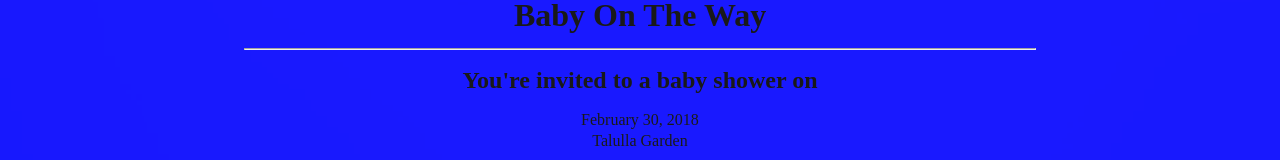
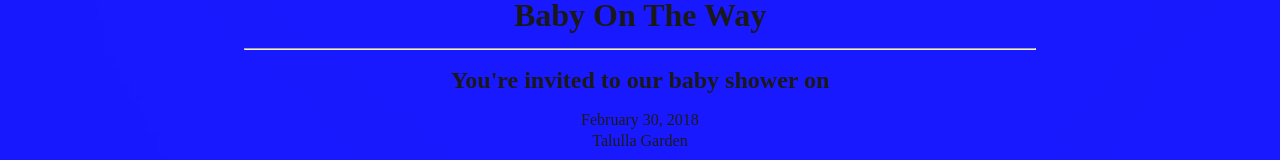
Before and after one commit to JSmith31/baby-shower, a plain HTML site: page index.html in a window 1280 px wide. Shown: the part 150-310 px from the top of the page. Drawn offline with Linux system fonts and the light colour scheme.

Commit message:
Add markup
Change "a baby shower" to personalized "our baby shower".

```diff
--- a/index.html
+++ b/index.html
@@ -31,7 +31,7 @@
     <h1>Baby On The Way</h1>
     <hr>
     <div class="content-wrap">
-      <h2 class="content-title">You're invited to a baby shower on</h2>
+      <h2 class="content-title">You're invited to our baby shower on</h2>
       <p class="content-text">February 30, 2018<br>Talulla Garden</p>
       <p class="content-text">111 Second Street SW<br>Duluth, Ga, 30096<br>(678)000-0000</p>
     </div>
```
